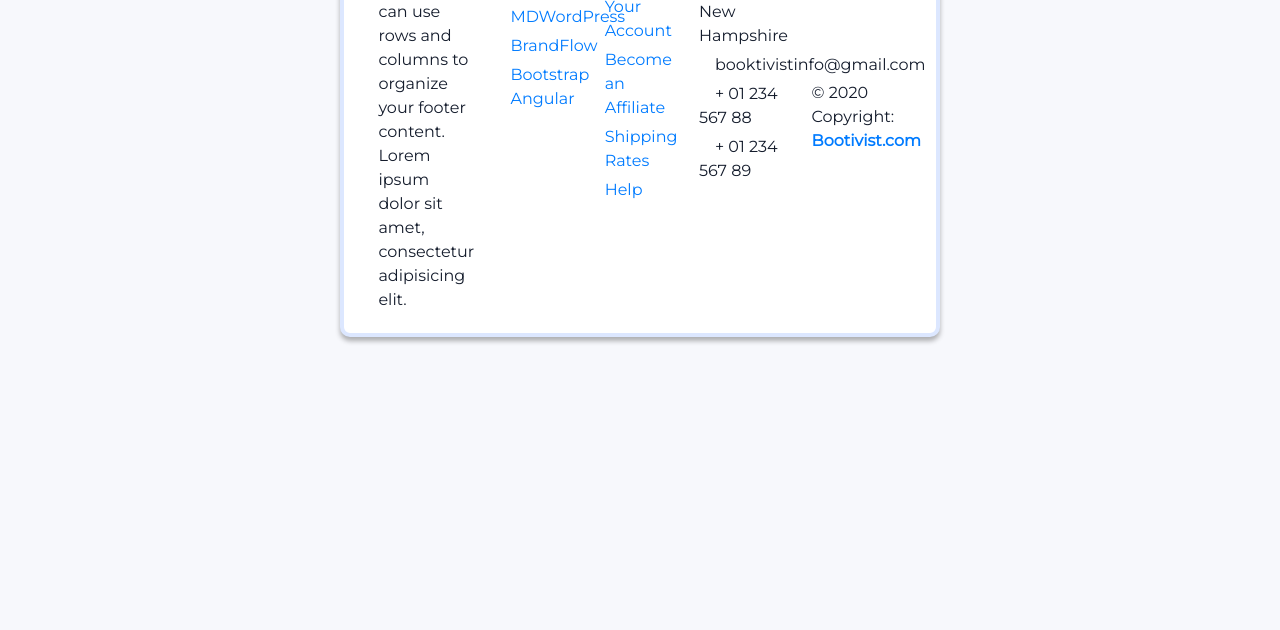
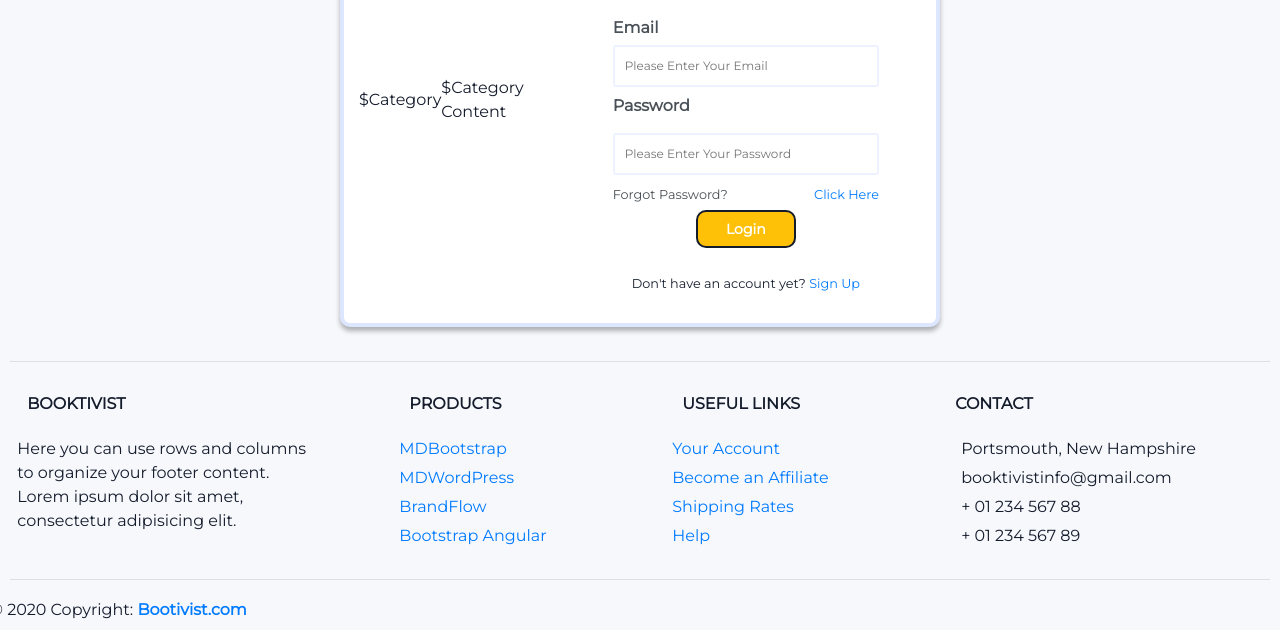
Before and after one commit to Team-1-UNH-Bootcamp/Booktivist, a website: page public/categories.html in a window 1280 px wide. Shown: the part 215-845 px from the top of the page. Before the commit the page ends 800 px from the top, so only its background shows below. Drawn offline with nearby package versions, Linux system fonts and the light colour scheme.

Commit message:
initial commit

```diff
--- a/public/categories.html
+++ b/public/categories.html
@@ -1,7 +1,5 @@
 <!-- Peter -->
 
-<!-- h1 - will display name of category selected or search terms / id="categoryHeader"-->
-<!-- div class container to hold all books from backend / id="categoryBooksDisplay-->
 <!DOCTYPE html>
 <html lang="en">
 	<head>
@@ -72,12 +70,47 @@
 				</div>
 			</div>
 		</nav>
+		<!-- h1 - will display name of category selected or search terms / id="categoryHeader"-->
 
+		<!-- div class container to hold all books from backend / id="categoryBooksDisplay-->
+		<div class="container">
+			<div id="categoryHeader">$Category</div>
+			<div id="categoryBooksDisplay">$Category Content</div>
+			<form>
+				<h1>Booktivist <i class="fas fa-book-open"></i></h1>
+				<h6>Start Reading Today!</h6>
+				<div class="form-control">
+					<label for="email">Email</label>
+					<input
+						type="email"
+						name="email"
+						id="email"
+						placeholder="Please Enter Your Email"
+					/>
+				</div>
+				<div class="form-control">
+					<label for="password">Password</label>
+					<input
+						type="password"
+						name="password"
+						id="password"
+						placeholder="Please Enter Your Password"
+					/>
+					<small>Forgot Password? </small>
+					<a href="#"><small id="password">Click Here</small></a>
+				</div>
+				<button class="form-btn btn-warning">Login</button>
+				<small
+					>Don't have an account yet?
+					<a href="signup.html" class="sign">Sign Up</a></small
+				>
+			</form>
+		</div>
 		<!-- Footer -->
 		<container>
 			<footer id="footer" class="page-footer font-small mdb-color pt-4">
 				<!-- Footer Links -->
-        <div class="container text-center text-md-left">
+				<div class="text-center text-md-left">
 					<hr />
 					<!-- Footer links -->
 					<div class="row text-center text-md-left mt-3 pb-3">
--- a/public/css/styles.css
+++ b/public/css/styles.css
@@ -135,9 +135,10 @@ sign {
 	color: #2762eb;
 	text-decoration: none;
 }
-    float: left;
+ {
+	float: left;
 }
 
 #about1 {
-    margin-top: 30px;
+	margin-top: 30px;
 }
```
Lines whose indentation alone changed are shown as unchanged.
